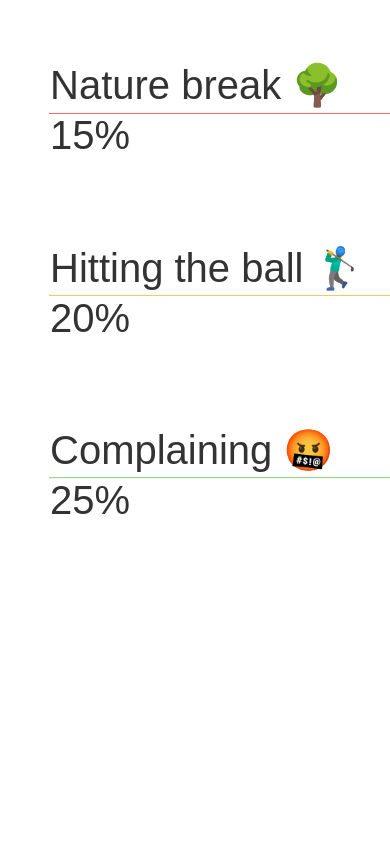
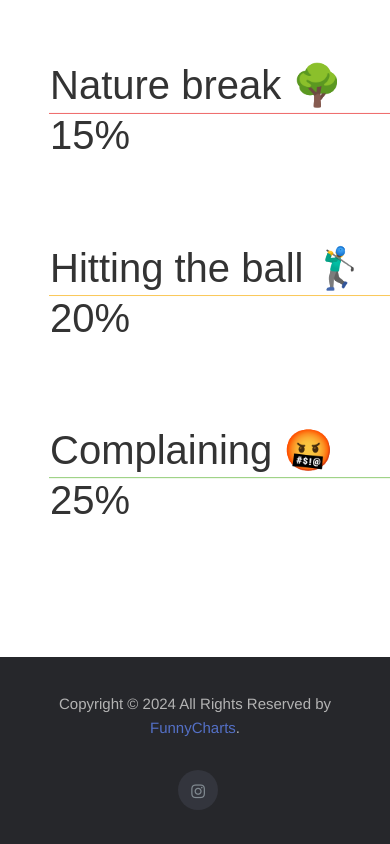
Before and after one commit to data-insider-nyc/funnycharts, a website: page index.html in a window 390 px wide. Shown: the part 343-1187 px from the top of the page. Before the commit the page ends 1000 px from the top, so only its background shows below. Drawn offline with nearby package versions, Linux system fonts and the light colour scheme.

Commit message:
init footer

```diff
--- a/index.html
+++ b/index.html
@@ -3,8 +3,15 @@
 
 <head>
     <meta charset="utf-8">
+    <meta name="description" content="Free Web tutorials">
+    <meta name="viewport" content="width=device-width, initial-scale=1.0">
+
     <title>Funnycharts</title>
     <link rel="stylesheet" href="./src/style.css">
+        <link rel="stylesheet" href="https://maxcdn.bootstrapcdn.com/bootstrap/3.3.7/css/bootstrap.min.css" />
+        <script src="https://ajax.googleapis.com/ajax/libs/jquery/3.2.1/jquery.min.js"></script>
+        <script src="https://maxcdn.bootstrapcdn.com/bootstrap/3.3.7/js/bootstrap.min.js"></script>
+        <link rel="stylesheet" href="https://cdnjs.cloudflare.com/ajax/libs/font-awesome/4.7.0/css/font-awesome.min.css" />
 </head>
 
 <body>
@@ -13,4 +20,23 @@
     <script src="./src/index.js"></script>
 </body>
 
+<!-- Site footer -->
+<footer class="site-footer">
+    <div class="container">
+        <div class="row">
+            <div class="col-md-8 col-sm-6 col-xs-12">
+                <p class="copyright-text">Copyright &copy; 2024 All Rights Reserved by
+                    <a href="#">FunnyCharts</a>.
+                </p>
+            </div>
+
+            <div class="col-md-4 col-sm-6 col-xs-12">
+                <ul class="social-icons">
+                    <li><a class="instagram" href="#"><i class="fa fa-instagram"></i></a></li>
+                </ul>
+            </div>
+        </div>
+    </div>
+</footer>
+
 </html>
--- a/src/style.css
+++ b/src/style.css
@@ -8,3 +8,168 @@
   height: 1000px;
   overflow: hidden;
 }
+
+
+.site-footer
+{
+  background-color:#26272b;
+  padding: 35px 0 20px;
+  font-size:15px;
+  line-height:24px;
+  color: #b3b3b3;
+}
+.site-footer hr
+{
+  border-top-color:#bbb;
+  opacity:0.5
+}
+.site-footer hr.small
+{
+  margin:20px 0
+}
+.site-footer h6
+{
+  color:#fff;
+  font-size:16px;
+  text-transform:uppercase;
+  margin-top:5px;
+  letter-spacing:2px
+}
+.site-footer a
+{
+  color: #5470c6;
+}
+.site-footer a:hover
+{
+  color:#3366cc;
+  text-decoration:none;
+}
+.footer-links
+{
+  padding-left:0;
+  list-style:none
+}
+.footer-links li
+{
+  display:block
+}
+.footer-links a
+{
+  color:#737373
+}
+.footer-links a:active,.footer-links a:focus,.footer-links a:hover
+{
+  color:#3366cc;
+  text-decoration:none;
+}
+.footer-links.inline li
+{
+  display:inline-block
+}
+.site-footer .social-icons
+{
+  text-align:right
+}
+.site-footer .social-icons a
+{
+  width:40px;
+  height:40px;
+  /* line-height:40px; */
+  margin-left:6px;
+  margin-right:0;
+  border-radius:100%;
+  background-color:#33353d
+}
+.copyright-text
+{
+  margin:0
+}
+@media (max-width:991px)
+{
+  .site-footer [class^=col-]
+  {
+    margin-bottom:30px
+  }
+}
+@media (max-width:767px)
+{
+  .site-footer
+  {
+    padding-bottom:0
+  }
+  .site-footer .copyright-text,.site-footer .social-icons
+  {
+    text-align:center
+  }
+}
+.social-icons
+{
+  padding-left:0;
+  margin-bottom:0;
+  list-style:none
+}
+.social-icons li
+{
+  display:inline-block;
+  margin-bottom:4px
+}
+.social-icons li.title
+{
+  margin-right:15px;
+  text-transform:uppercase;
+  color:#96a2b2;
+  font-weight:700;
+  font-size:13px
+}
+.social-icons a{
+  background-color:#eceeef;
+  color:#818a91;
+  font-size:16px;
+  display:inline-block;
+  line-height:44px;
+  width:44px;
+  height:44px;
+  text-align:center;
+  margin-right:8px;
+  border-radius:100%;
+  -webkit-transition:all .2s linear;
+  -o-transition:all .2s linear;
+  transition:all .2s linear
+}
+.social-icons a:active,.social-icons a:focus,.social-icons a:hover
+{
+  color:#fff;
+  background-color:#29aafe
+}
+.social-icons.size-sm a
+{
+  line-height:34px;
+  height:34px;
+  width:34px;
+  font-size:14px
+}
+.social-icons a.facebook:hover
+{
+  background-color:#3b5998
+}
+.social-icons a.twitter:hover
+{
+  background-color:#00aced
+}
+.social-icons a.linkedin:hover
+{
+  background-color:#007bb6
+}
+.social-icons a.dribbble:hover
+{
+  background-color:#ea4c89
+}
+@media (max-width:767px)
+{
+  .social-icons li.title
+  {
+    display:block;
+    margin-right:0;
+    font-weight:600
+  }
+}
```
